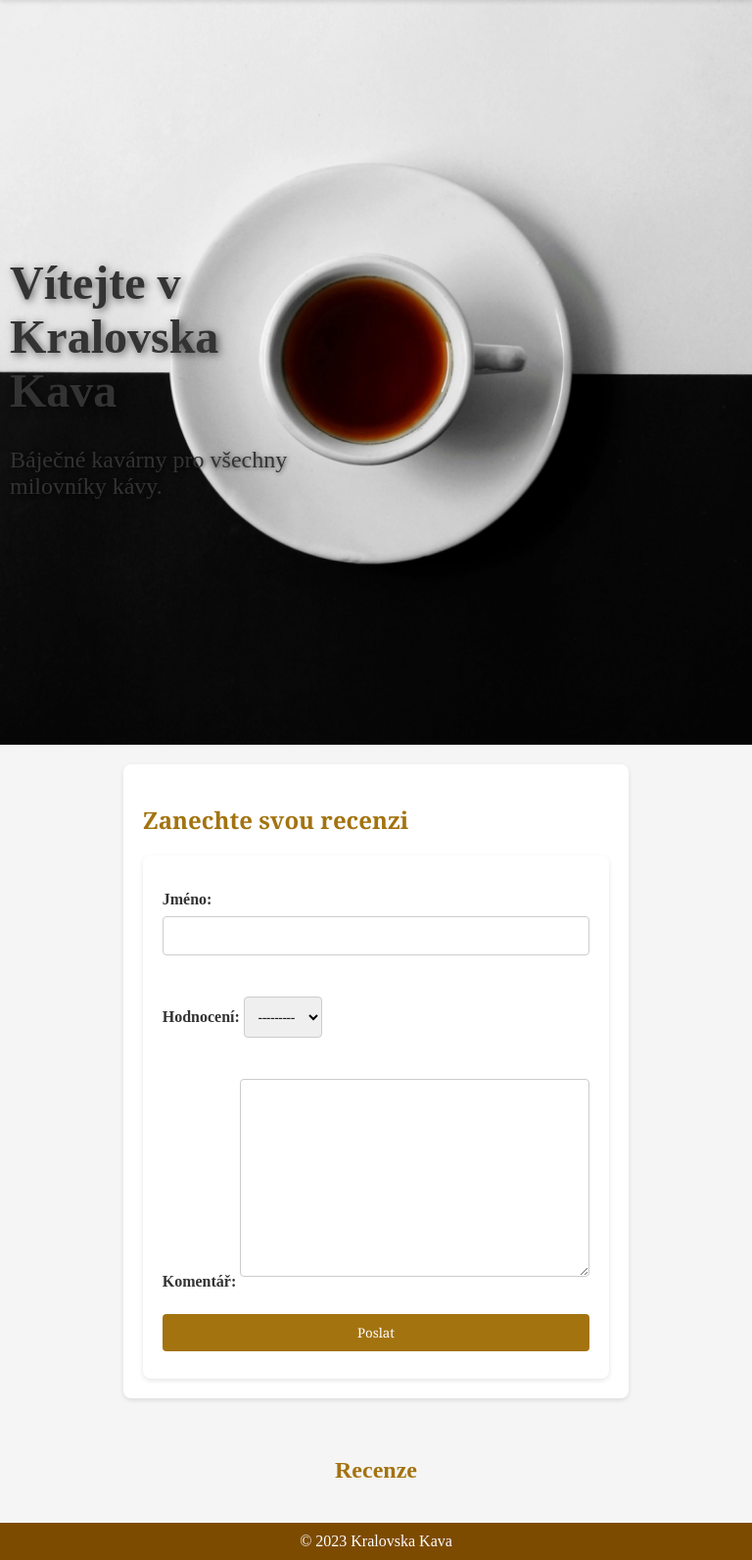
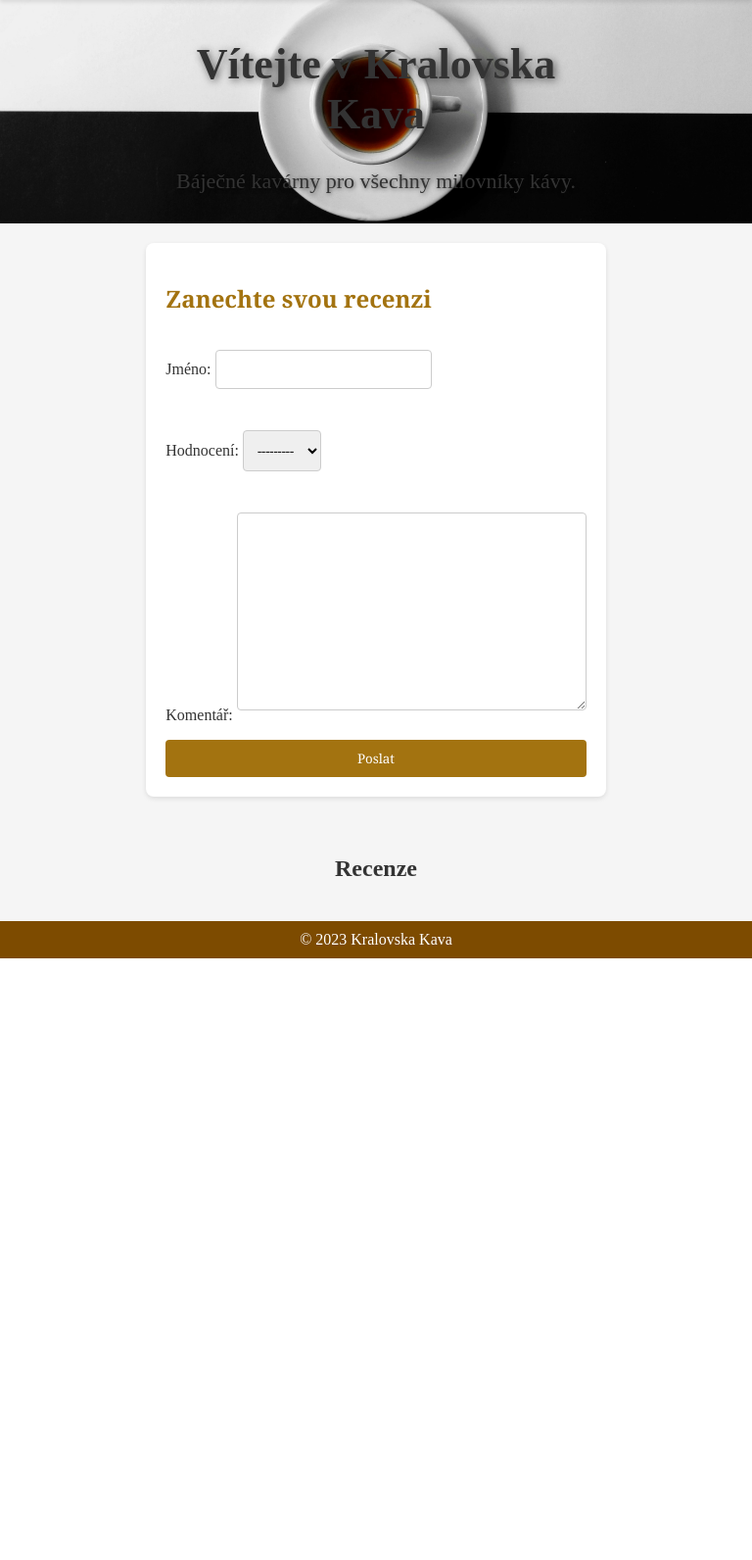
Before and after one commit to marynakristian/kralovska_kava, a Django app: page / in a window 768 px wide; the page is wider, and only the part inside the window is pictured. Shown: the part 116-1708 px from the top of that part at 98% size. After the commit the page ends 1094 px from the top of that part, so only its background shows below. Run offline with Django 3.2, Linux system fonts and the light colour scheme; data that the repository does not hold is empty.

Commit message:
Add adaptation

```diff
--- a/coffeeshop/static/css/style.css
+++ b/coffeeshop/static/css/style.css
@@ -162,45 +164,11 @@ main {
 }
 
 .text-container {
-    z-index: 1; /* Чтобы текст был над изображением */
-    max-width: 40%; /* Ограничиваем ширину контейнера текста */
+    z-index: 1;
+    max-width: 40%;
 }
 
-form {
-    background-color: #fff;
-    padding: 20px;
-    margin-top: 20px;
-    border-radius: 8px;
-    box-shadow: 0 2px 5px rgba(0, 0, 0, 0.1);
-}
-
-input[type="text"],
-input[type="email"],
-input[type="number"],
-button {
-    width: 100%;
-    padding: 10px;
-    margin: 8px 0;
-    box-sizing: border-box;
-    border: 1px solid #ccc;
-    border-radius: 4px;
-}
-
-button {
-    background-color: #9d6c10;
-    color: white;
-    border: none;
-    cursor: pointer;
-}
-
-button:hover {
-    background-color: #714e0d;
-}
-
-label {
-    font-weight: bold;
-}
-
+/* Стили для формы отзывов */
 .review-form {
     background-color: #fff;
     padding: 20px;
@@ -245,15 +213,41 @@ label {
     background-color: #714e0d;
 }
 
+/* Стили для списка отзывов */
+.reviews {
+    margin-top: 40px;
+    max-width: 800px;
+    margin: 40px auto;
+}
+
+.reviews h2 {
+    margin-bottom: 20px;
+    font-family: "Georgia", serif;
+    color: #a37310;
+}
+
+.review {
+    background-color: #fff;
+    padding: 20px;
+    margin-bottom: 20px;
+    border-radius: 8px;
+    box-shadow: 0 2px 5px rgba(0, 0, 0, 0.1);
+}
+
+.review p {
+    margin: 5px 0;
+    font-family: "Georgia", serif;
+}
+
+.review strong {
+    color: #333;
+}
+
 .reviews-container {
     text-align: center;
     overflow: hidden;
     padding: 20px;
     box-sizing: border-box;
-}
-
-.reviews-container h2 {
-    color: #a37310;
 }
 
 .reviews-wrapper {
@@ -302,3 +274,106 @@ footer {
     padding: 10px 0;
     width: 100%;
 }
+
+/* Медиазапросы для адаптивности */
+
+/* Мобильные устройства (до 600px) */
+@media (max-width: 768px) {
+    .container {
+        flex-direction: column;
+        align-items: center;
+        padding: 0;
+    }
+
+    .text-container {
+        max-width: 90%;
+        text-align: center;
+    }
+
+    .alupigus {
+        font-size: 36px;
+    }
+
+    .description {
+        color: #333;
+        font-size: 18px;
+    }
+}
+
+@media (max-width: 480px) {
+    nav ul {
+        flex-direction: column;
+        align-items: center;
+    }
+
+    nav li {
+        margin: 10px 0;
+    }
+
+    .text-container {
+        max-width: 100%;
+        padding: 0 10px;
+    }
+
+    .alupigus {
+        font-size: 28px;
+    }
+
+    .description {
+        color: #333;
+        font-size: 16px;
+    }
+}
+
+/* Планшеты (от 600px до 768px) */
+@media (min-width: 600px) and (max-width: 768px) {
+    .alupigus {
+        font-size: 40px;
+    }
+
+    .description {
+        /* color: #333; */
+        font-size: 20px;
+    }
+
+    .container {
+        height: auto;
+        padding: 20px;
+    }
+
+    .text-container {
+        max-width: 70%;
+    }
+
+    .review {
+        min-width: 220px;
+        max-width: 220px;
+        margin: 0 10px;
+    }
+}
+
+/* Маленькие десктопы (от 768px до 1024px) */
+@media (min-width: 768px) and (max-width: 1024px) {
+    .alupigus {
+        font-size: 44px;
+    }
+
+    .description {
+        font-size: 22px;
+    }
+
+    .container {
+        height: auto;
+        padding: 20px;
+    }
+
+    .text-container {
+        max-width: 60%;
+    }
+
+    .review {
+        min-width: 240px;
+        max-width: 240px;
+        margin: 0 10px;
+    }
+}
--- a/menu/templates/menu/home.html
+++ b/menu/templates/menu/home.html
@@ -3,6 +3,7 @@
 <html lang="cs">
     <head>
         <meta charset="UTF-8" />
+        <meta name="viewport" content="width=device-width, initial-scale=1.0" />
         <title>Kralovska Kava</title>
         <link
             rel="icon"
@@ -47,7 +48,6 @@
             <main>
                 <div class="container">
                     <div class="text-container">
-                        <!-- Добавлен контейнер для текста -->
                         <h1 class="alupigus">Vítejte v Kralovska Kava</h1>
                         <p class="description">
                             Báječné kavárny pro všechny milovníky kávy.
@@ -58,8 +58,6 @@
                         src="{% static 'img/Rectangle 59.png' %}"
                         alt="Background-image" />
                 </div>
-
-                <!-- Форма для оставления отзыва -->
                 <div class="review-form">
                     <h2>Zanechte svou recenzi</h2>
                     <form method="post">
@@ -67,8 +65,6 @@
                         <button type="submit">Poslat</button>
                     </form>
                 </div>
-
-                <!-- Список отзывов -->
                 <div class="reviews-container">
                     <h2>Recenze</h2>
                     <div class="reviews-wrapper">
```
Also changed, not shown: other parts of coffeeshop/static/css/style.css (+6 -26 lines), menu/migrations/0005_alter_review_name_alter_review_rating.py (added).
